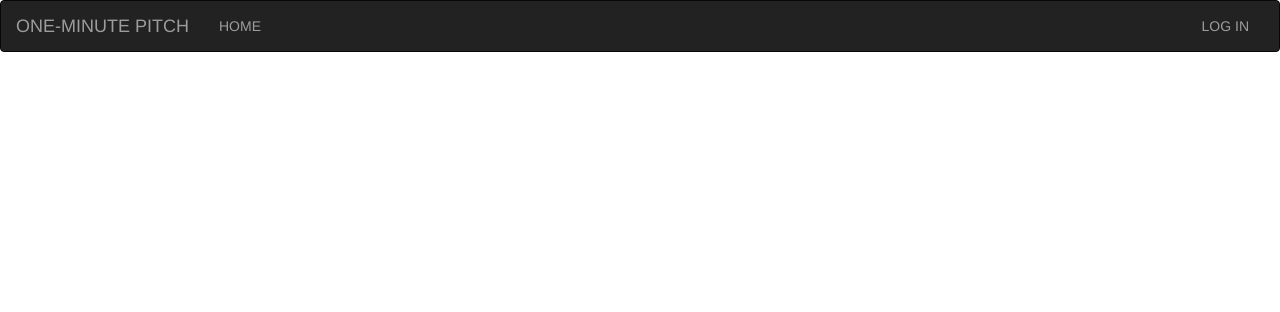
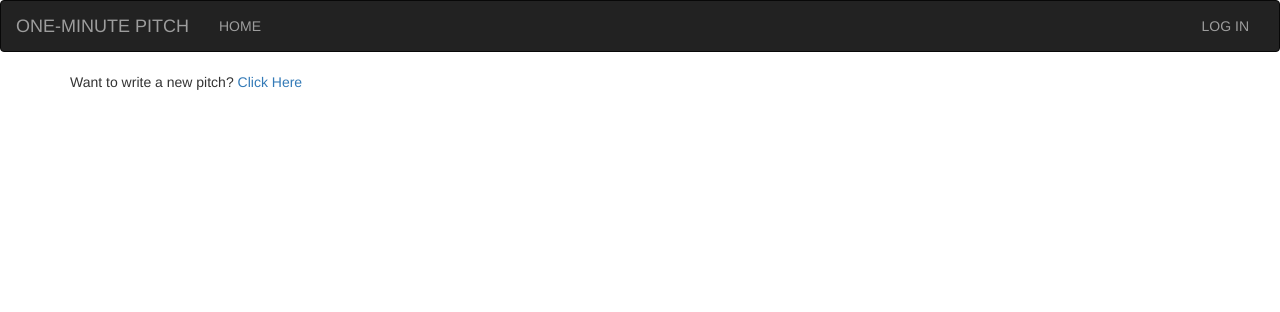
Before and after one commit to VickyMutai/pitch, a Flask app: page / in a window 1280 px wide. Shown: the top 312 px of the page. Run offline with Flask 2, Linux system fonts and the light colour scheme; data that the repository does not hold is empty; some libraries are stand-ins or nearby versions.

Commit message:
display list on index page

```diff
--- a/app/templates/index.html
+++ b/app/templates/index.html
@@ -1,3 +1,11 @@
 {% extends 'base.html' %}
+{% import 'macros.html' as macro%}
 {% block content %}
+
+    <div class="container">
+        <p>Want to write a new pitch? <a href="/create/new">Click Here</a></p>
+    <div class="row">
+    {{macro.displayPitch(pitches)}}
+    </div>
+    </div>
 {% endblock %}
--- a/app/templates/macros.html
+++ b/app/templates/macros.html
@@ -1,8 +1,8 @@
 <!-- displaying pitch in macros-->
-{% macro displayPitch(pitch) %}
-    {% for pitches in pitch %}
-        <h2>{{pitches.name}}</h2>
-        <h2>{{pitches.category}}</h2>
-        <p>{{ pitches.pitch }}</p>
+{% macro displayPitch(pitch_list) %}
+    {% for pitch in pitch_list %}
+        <h2>{{pitch.name}}</h2>
+        <h2>{{pitch.category}}</h2>
+        <p>{{ pitch.pitch }}</p>
     {% endfor %}
 {% endmacro %}
```
